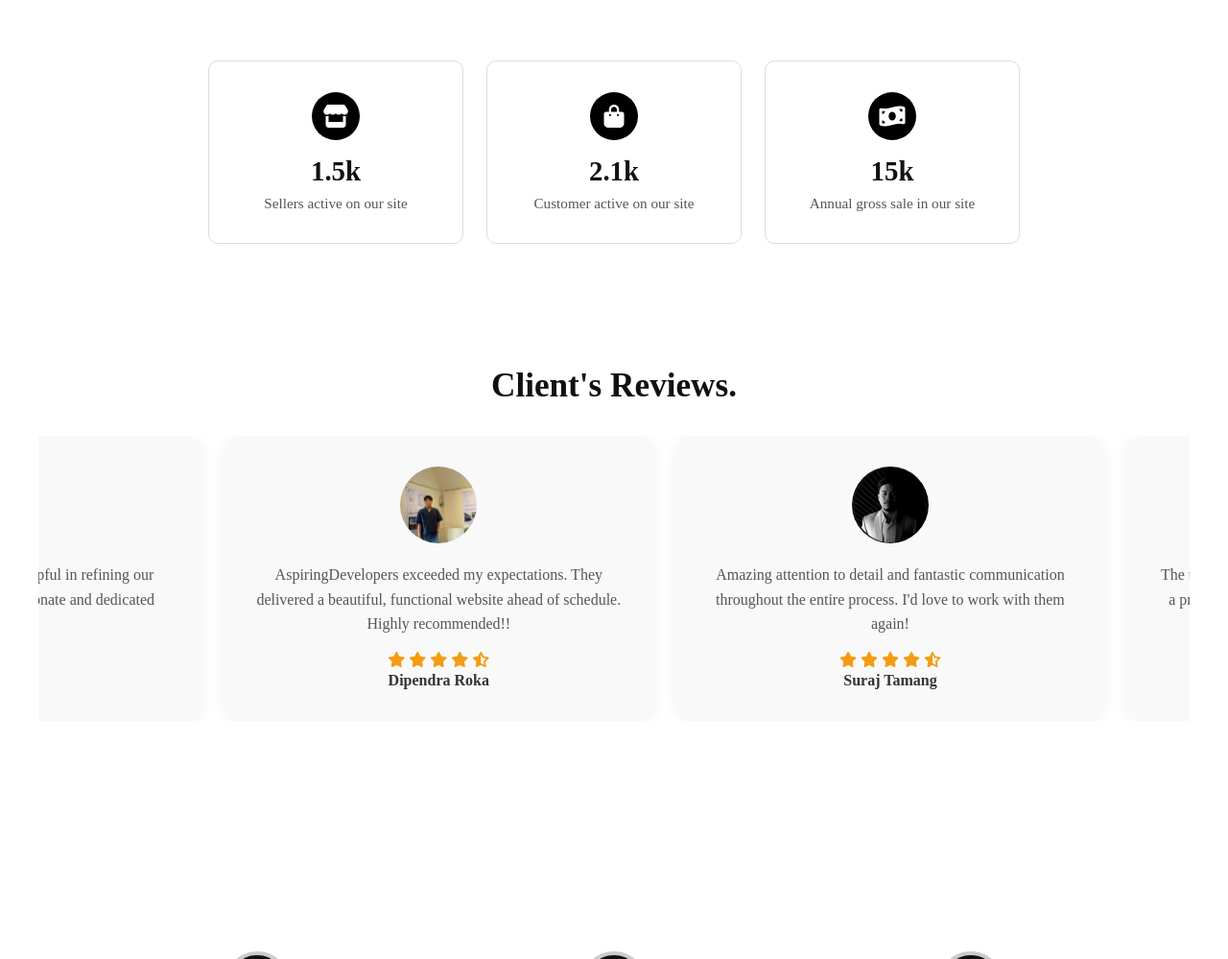
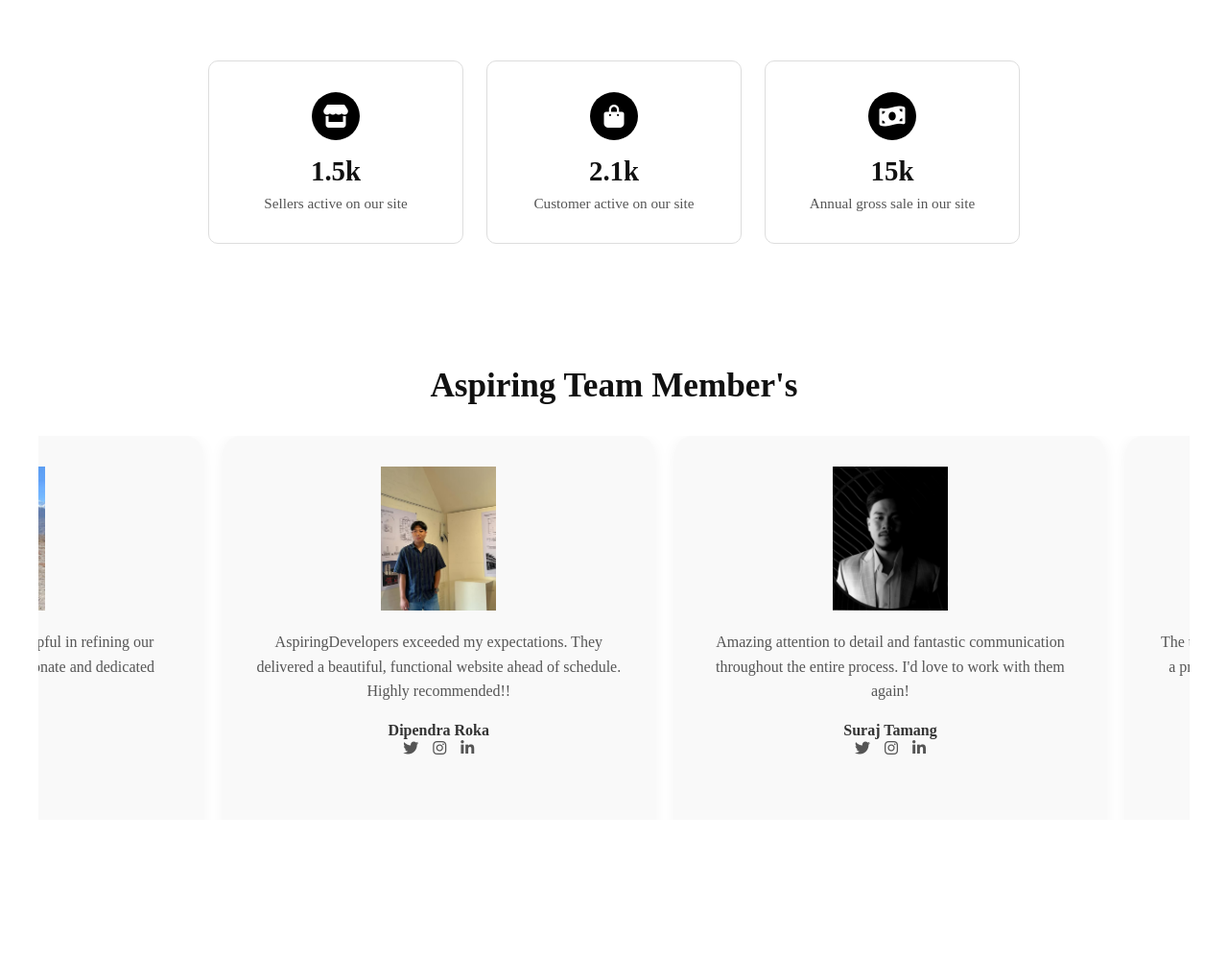
Before and after one commit to bishwaschhantyal/Ecommerce, a PHP site: page /about.php in a window 1280 px wide. Shown: the part 614-1613 px from the top of the page at 96% size. Run offline with PHP 8.4, Linux system fonts and the light colour scheme; data that the repository does not hold is empty; some libraries are stand-ins or nearby versions.

Commit message:
Change in the About us Page

```diff
--- a/about.php
+++ b/about.php
@@ -84,7 +84,7 @@ if (isset($_SESSION['user_id'])) {
 
    <section class="reviews">
 
-      <h1 class="heading">Client's Reviews.</h1>
+      <h1 class="heading">Aspiring Team Member's</h1>
 
       <div class="swiper reviews-slider">
 
@@ -93,79 +93,67 @@ if (isset($_SESSION['user_id'])) {
             <div class="swiper-slide slide">
                <img src="images/Dip.png" alt="">
                <p>AspiringDevelopers exceeded my expectations. They delivered a beautiful, functional website ahead of schedule. Highly recommended!!</p>
-               <div class="stars">
-                  <i class="fas fa-star"></i>
-                  <i class="fas fa-star"></i>
-                  <i class="fas fa-star"></i>
-                  <i class="fas fa-star"></i>
-                  <i class="fas fa-star-half-alt"></i>
-               </div>
                <h3> <a href="" target="_blank">Dipendra Roka</a></h3>
+                 <div class="social-icons">
+                     <a href="#"><i class="fab fa-twitter"></i></a>
+                     <a href="https://www.instagram.com/dipforuuu/"><i class="fab fa-instagram"></i></a>
+                     <a href="#"><i class="fab fa-linkedin-in"></i></a>
+                  </div>
             </div>
 
             <div class="swiper-slide slide">
                <img src="images/Suraj.jpg" alt="">
                <p>Amazing attention to detail and fantastic communication throughout the entire process. I'd love to work with them again!</p>
-               <div class="stars">
-                  <i class="fas fa-star"></i>
-                  <i class="fas fa-star"></i>
-                  <i class="fas fa-star"></i>
-                  <i class="fas fa-star"></i>
-                  <i class="fas fa-star-half-alt"></i>
-               </div>
                <h3><a href="h" target="_blank">Suraj Tamang</a></h3>
+               <div class="social-icons">
+                     <a href="#"><i class="fab fa-twitter"></i></a>
+                     <a href="#"><i class="fab fa-instagram"></i></a>
+                     <a href="#"><i class="fab fa-linkedin-in"></i></a>
+                  </div>
             </div>
 
             <div class="swiper-slide slide">
                <img src="images/Bishwass.jpg" alt="">
                <p>The team understood my vision perfectly and turned it into a professional, user-friendly, and visually appealing site. Deep and team were great to work with!</p>
-               <div class="stars">
-                  <i class="fas fa-star"></i>
-                  <i class="fas fa-star"></i>
-                  <i class="fas fa-star"></i>
-                  <i class="fas fa-star"></i>
-                  <i class="fas fa-star-half-alt"></i>
-               </div>
                <h3><a href="" target="_blank">Bishwas Chhantyal</a></h3>
+               <div class="social-icons">
+                     <a href="#"><i class="fab fa-twitter"></i></a>
+                     <a href="https://www.instagram.com/biswas__ctl/"><i class="fab fa-instagram"></i></a>
+                     <a href="#"><i class="fab fa-linkedin-in"></i></a>
+                  </div>
             </div>
 
             <div class="swiper-slide slide">
                <img src="images/Shubham.jpg" alt="">
                <p>Creative, professional, and reliable — AspiringDevelopers made the entire process so smooth, efficient, and enjoyable. I love the end result!</p>
-               <div class="stars">
-                  <i class="fas fa-star"></i>
-                  <i class="fas fa-star"></i>
-                  <i class="fas fa-star"></i>
-                  <i class="fas fa-star"></i>
-                  <i class="fas fa-star-half-alt"></i>
-               </div>
                <h3><a href="" target="_blank">Shubham Pandey</a></h3>
+               <div class="social-icons">
+                     <a href="#"><i class="fab fa-twitter"></i></a>
+                     <a href="https://www.instagram.com/_shubham.pandey_/"><i class="fab fa-instagram"></i></a>
+                     <a href="#"><i class="fab fa-linkedin-in"></i></a>
+                  </div>
             </div>
 
             <div class="swiper-slide slide">
                <img src="images/atharva.jpg" alt="">
                <p>One of the best teams I've ever hired. Their skills, dedication, and seamless teamwork really show in the final product.</p>
-               <div class="stars">
-                  <i class="fas fa-star"></i>
-                  <i class="fas fa-star"></i>
-                  <i class="fas fa-star"></i>
-                  <i class="fas fa-star"></i>
-                  <i class="fas fa-star-half-alt"></i>
-               </div>
                <h3><a href="" target="_blank">Atharva Paudel</a></h3>
+               <div class="social-icons">
+                     <a href="#"><i class="fab fa-twitter"></i></a>
+                     <a href="#"><i class="fab fa-instagram"></i></a>
+                     <a href="#"><i class="fab fa-linkedin-in"></i></a>
+                  </div>
             </div>
 
             <div class="swiper-slide slide">
                <img src="images/Shijal.png" alt="">
                <p>Deep and Suraj were especially helpful in refining our eCommerce features. Truly a passionate and dedicated group.</p>
-               <div class="stars">
-                  <i class="fas fa-star"></i>
-                  <i class="fas fa-star"></i>
-                  <i class="fas fa-star"></i>
-                  <i class="fas fa-star"></i>
-                  <i class="fas fa-star-half-alt"></i>
-               </div>
                <h3><a href="" target="_blank">Shijal Shakya</a></h3>
+               <div class="social-icons">
+                     <a href="#"><i class="fab fa-twitter"></i></a>
+                     <a href="https://www.instagram.com/_zenix_/"><i class="fab fa-instagram"></i></a>
+                     <a href="#"><i class="fab fa-linkedin-in"></i></a>
+                  </div>
             </div>
 
          </div>
@@ -173,6 +161,9 @@ if (isset($_SESSION['user_id'])) {
       </div>
 
    </section>
+
+
+
 
       <!-- Our Service -->
 
--- a/css/about.css
+++ b/css/about.css
@@ -150,6 +150,7 @@
 
 .reviews-slider {
   max-width: 1200px;
+  height: 400px;
   margin: auto;
 }
 
@@ -166,10 +167,9 @@
 }
 
 .reviews .swiper-slide img {
-  width: 80px;
-  height: 80px;
+  width: 120px;
+  height: 150px;
   object-fit: cover;
-  border-radius: 50%;
   margin-bottom: 1rem;
 }
 
@@ -242,3 +242,19 @@
   color: #666;
   line-height: 1.4;
 }
+
+.social-icons {
+   display: flex;
+   justify-content: center;
+   gap: 15px;
+}
+
+.social-icons a {
+   color: #555;
+   font-size: 16px;
+   transition: color 0.3s ease;
+}
+
+.social-icons a:hover {
+   color: #0077b5;
+}
```
